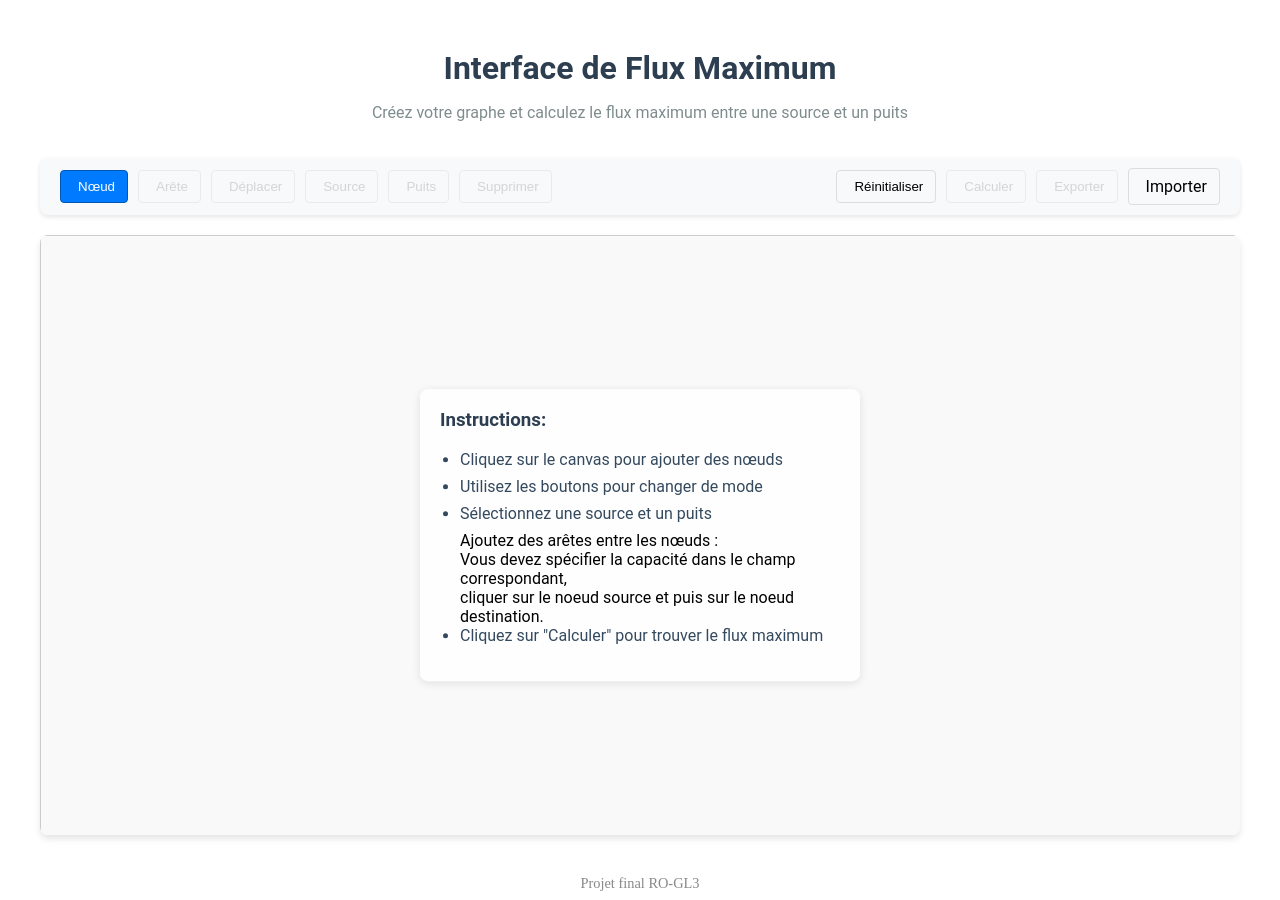
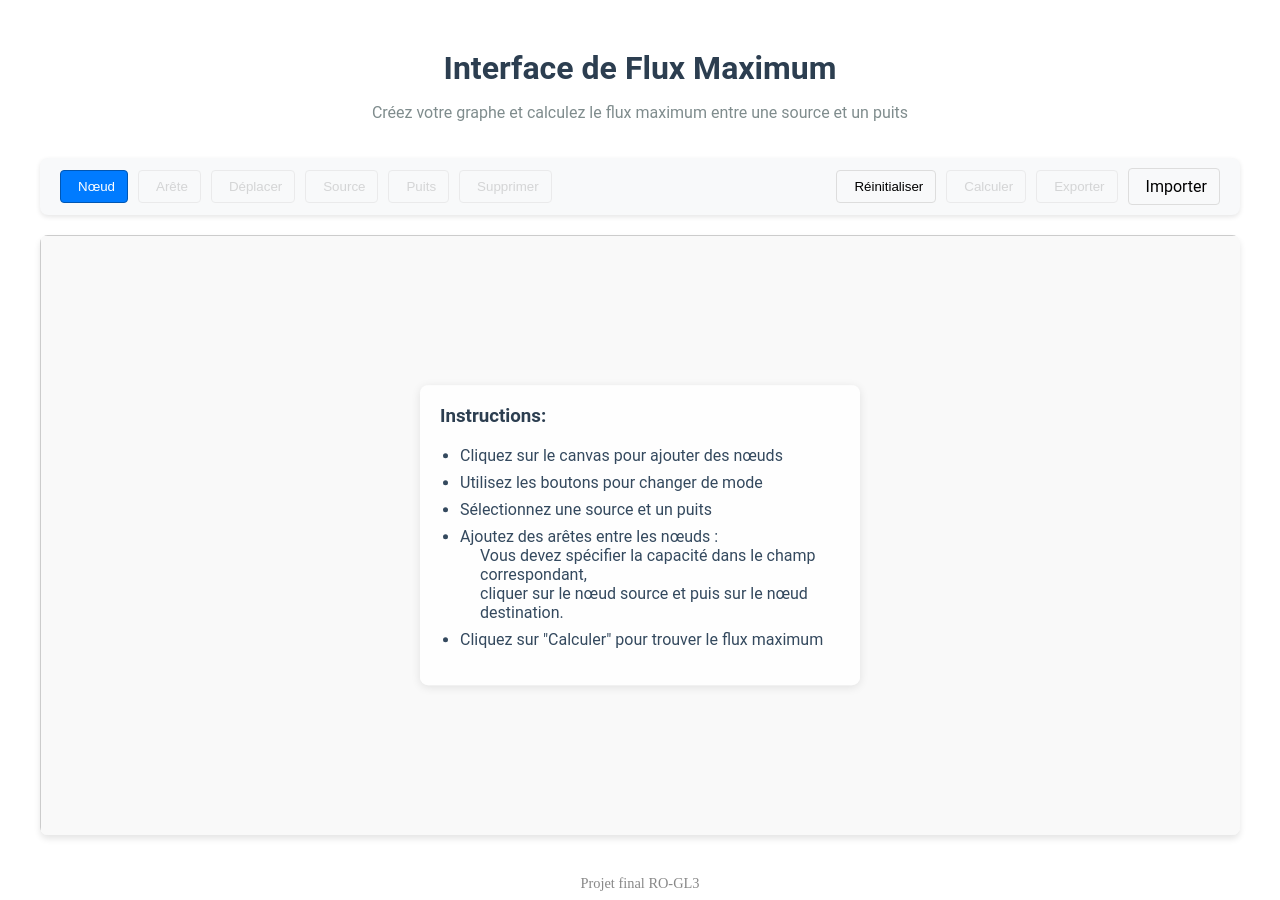
Before and after one commit to oussama-grami/Adep, an Angular app: page / in a window 1280 px wide. Built offline with nearby package versions, Linux system fonts and the light colour scheme.

Commit message:
Update max-flow.component.html

```diff
--- a/src/app/components/max-flow/max-flow.component.html
+++ b/src/app/components/max-flow/max-flow.component.html
@@ -98,9 +98,13 @@
           <li>Cliquez sur le canvas pour ajouter des nœuds</li>
           <li>Utilisez les boutons pour changer de mode</li>
           <li>Sélectionnez une source et un puits</li>
-         Ajoutez des arêtes entre les nœuds :<br>
-          Vous devez spécifier la capacité dans le champ correspondant, <br>
-          cliquer sur le noeud source et puis sur le noeud destination.
+           <li>
+            Ajoutez des arêtes entre les nœuds :
+            <div style="margin-left: 20px;">
+              Vous devez spécifier la capacité dans le champ correspondant, <br>
+              cliquer sur le nœud source et puis sur le nœud destination.
+            </div>
+          </li>
           <li>Cliquez sur "Calculer" pour trouver le flux maximum</li>
         </ul>
       </div>
```
